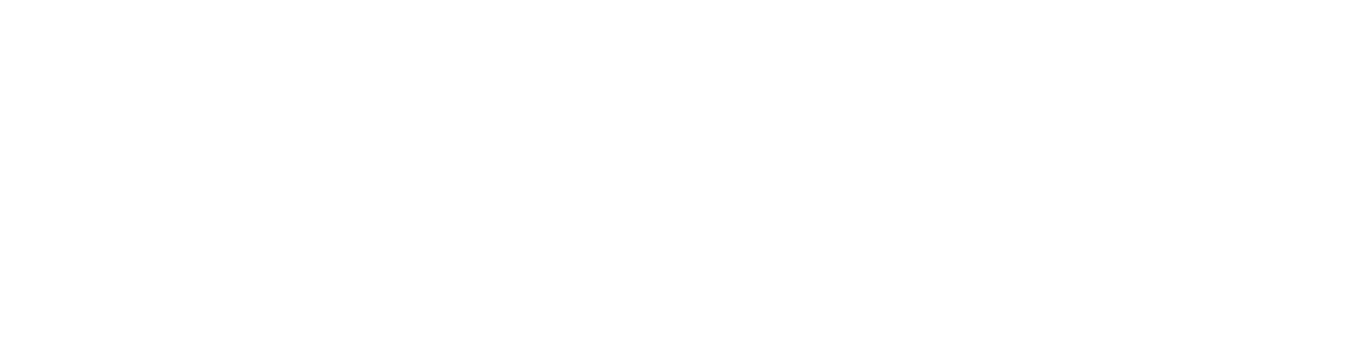
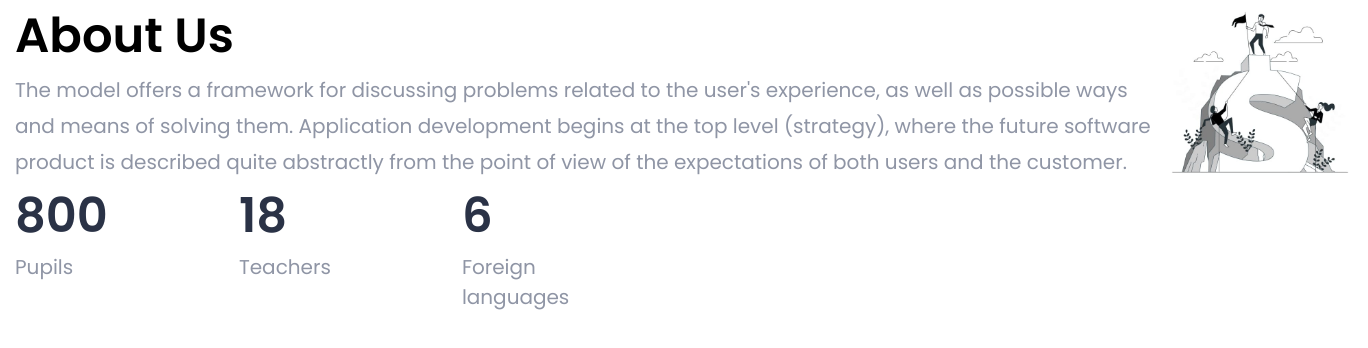
Before and after one commit to METR0109/BritlexTeamProject, a plain HTML site: page index.html in a window 1280 px wide. Shown: the whole page, 1368 px wide, since content can reach past the window. Drawn offline with nearby package versions, Linux system fonts and the light colour scheme.

Commit message:
секція about-us

```diff
--- a/css/styles.css
+++ b/css/styles.css
@@ -26,12 +26,11 @@ img {
 
 address {
   font-style: normal;
-
 }
 body {
   font-family: 'Poppins', sans-serif;
   font-size: 20px;
-    color: #8F95A5;
+  color: #8f95a5;
 }
 
 .container {
@@ -40,3 +39,47 @@ body {
   margin-right: auto;
   padding: 0 15px;
 }
+/* <!-- HEADER Алена-->  */
+/* <!-- HERO Вова--> */
+/* <!-- SKILLS Эдуард--> */
+/* <!-- About Us Валентин--> */
+.about-us {
+}
+.about-cont-flex {
+  display: flex;
+}
+.about-title {
+  font-weight: 600;
+  font-size: 48px;
+  line-height: 72px;
+  color: #000000;
+}
+.about-text {
+  font-weight: 400;
+  line-height: 36px;
+}
+.about-list {
+  display: flex;
+  gap: 131px;
+}
+.about-item {
+}
+.item {
+}
+.about-item-numb {
+  font-weight: 600;
+  font-size: 48px;
+  line-height: 72px;
+  color: #2a3246;
+}
+.about-item-text {
+  ont-weight: 400;
+  line-height: 30px;
+  color: #8f95a5;
+}
+.about-img {
+
+}
+/* <!-- Pricing Настя--> */
+/* <!-- Contact Us Лена--> */
+/* <!-- Люба --> */
--- a/index.html
+++ b/index.html
@@ -27,12 +27,50 @@
       <!-- HERO Вова-->
       <!-- SKILLS Эдуард-->
       <!-- About Us Валентин-->
+      <section class="about-us">
+        <div class="container about-cont-flex">
+          <div>
+            <h2 class="about-title">About Us</h2>
+            <p class="about-text">
+              The model offers a framework for discussing problems related to
+              the user's experience, as well as possible ways and means of
+              solving them. Application development begins at the top level
+              (strategy), where the future software product is described quite
+              abstractly from the point of view of the expectations of both
+              users and the customer.
+            </p>
+            <div>
+              <ul class="about-list list">
+                <li class="about-item item">
+                  <p class="about-item-numb">800</p>
+                  <p class="about-item-text">Pupils</p>
+                </li>
+                <li class="about-item item">
+                  <p class="about-item-numb">18</p>
+                  <p class="about-item-text">Teachers</p>
+                </li>
+                <li class="about-item item">
+                  <p class="about-item-numb">6</p>
+                  <p class="about-item-text">Foreign <br> languages</p>
+                </li>
+              </ul>
+            </div>
+          </div>
+          <div>
+            <img
+            class="about-img"
+              src="./images/business-competition.jpg"
+              alt="business"
+              width="540"
+              height="540"
+            />
+          </div>
+        </div>
+      </section>
       <!-- Pricing Настя-->
       <!-- Contact Us Лена-->
     </main>
     <!-- Люба -->
-    <footer>
-
-    </footer>
+    <footer></footer>
   </body>
 </html>
```
Lines whose indentation alone changed are shown as unchanged.
